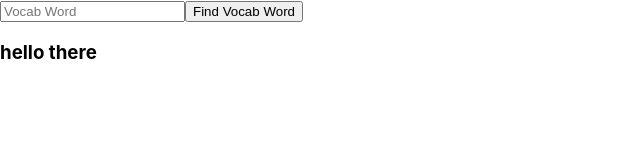
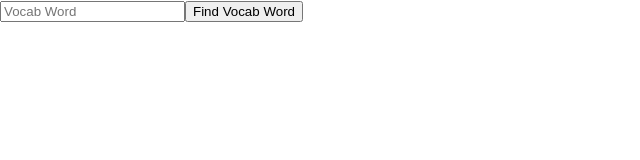
Before and after one commit to nwgambee/learn-your-words, a React (Create React App) app: page / in a window 1280 px wide. Shown: the top 160 px of the page, without its empty margins (0-640 px from the left). Built offline with nearby package versions, Linux system fonts and the light colour scheme.

Commit message:
Pass fetched data into Card component and display it

```diff
--- a/src/components/App/App.js
+++ b/src/components/App/App.js
@@ -1,20 +1,15 @@
 import React from 'react';
 import './App.css';
-import { connect } from 'react-redux';
 import SearchForm  from '../../containers/SearchForm/SearchForm.js'
 import CardContainer from '../../containers/CardContainer/CardContainer'
 
-const App = (props) => {
+const App = () => {
     return(
       <main className='main'>
         <SearchForm />
-        <CardContainer wordDetails={props.searchedWordDetails}/>
+        <CardContainer />
       </main>
     )
   }
 
-export const mapStateToProps = (state) => ({
-  searchedWordDetails: state.searchedWord
-})
-
-export default connect(mapStateToProps)(App)
+export default App;
--- a/src/containers/CardContainer/CardContainer.js
+++ b/src/containers/CardContainer/CardContainer.js
@@ -2,13 +2,16 @@ import React, { Component } from 'react';
 import { connect } from 'react-redux';
 import VocabCard from '../VocabCard/VocabCard'
 
-const CardContainer = (wordDetails) => {
-    console.log(wordDetails)
+const CardContainer = (props) => {
     return (
         <section className='card-container'>
-            <VocabCard />
+            <VocabCard wordDetails={props.searchedWordDetails}/>
         </section>
     )
 }
 
-export default CardContainer;
+export const mapStateToProps = (state) => ({
+    searchedWordDetails: state.searchedWord
+  })
+
+export default connect(mapStateToProps)(CardContainer)
--- a/src/containers/VocabCard/VocabCard.js
+++ b/src/containers/VocabCard/VocabCard.js
@@ -1,12 +1,26 @@
 import React, { Component } from 'react';
 import { connect } from 'react-redux';
 
-const VocabCard = () => {
-    return (
-        <section className='vocab-card'>
-            <h1> hello there </h1>
-        </section>
-    )
+const VocabCard = ({ wordDetails }) => {
+    console.log(wordDetails)
+    // console.log(wordDetails.wordDetails.searchedWordDetails);
+
+    if (wordDetails) {
+        const { word } = wordDetails
+        const definition = wordDetails.results[0].definition
+        const partOfSpeech = wordDetails.results[0].partOfSpeech
+        return (
+         <section className='vocab-card'>
+            <h1>{word}</h1>
+            <h2> {definition} </h2>
+            <h2> {partOfSpeech} </h2>
+         </section>
+        )
+    } else {
+        return(
+            null
+        )
+    }
 }
 
 export default VocabCard;
```
